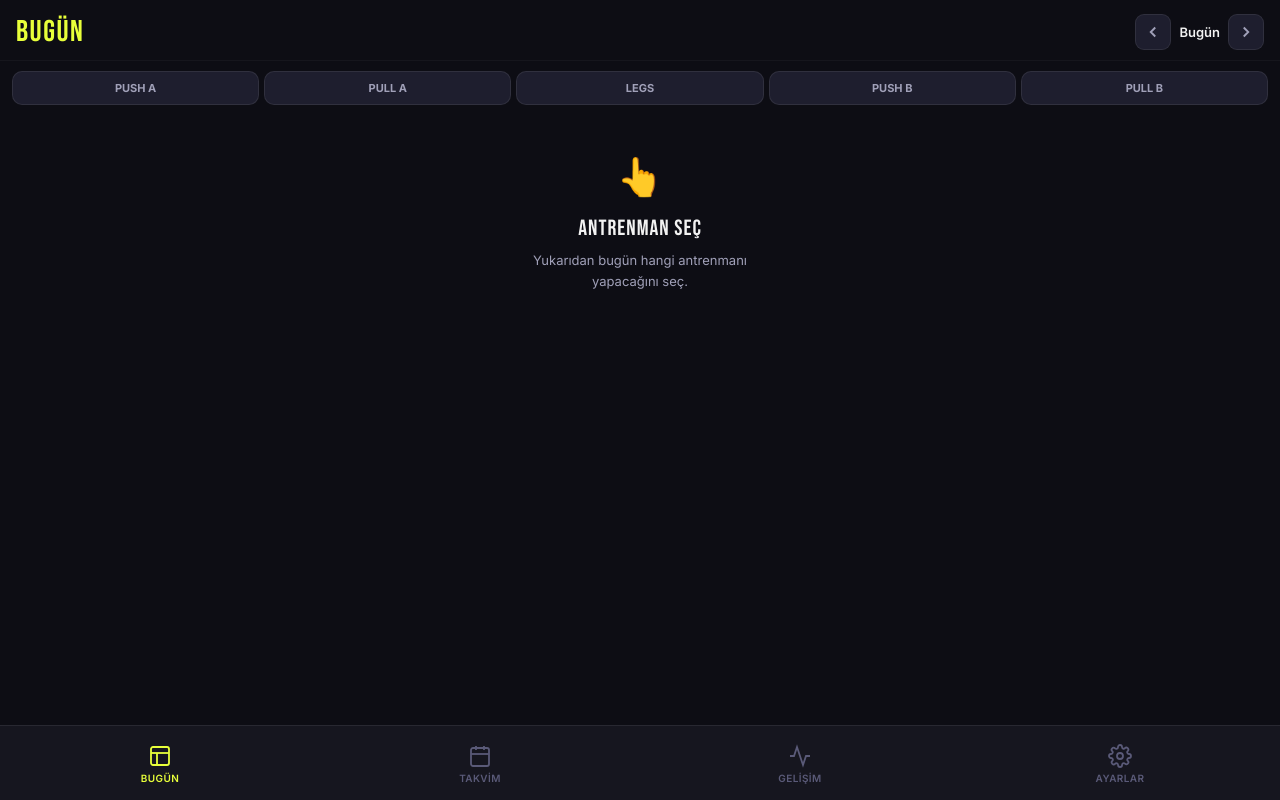
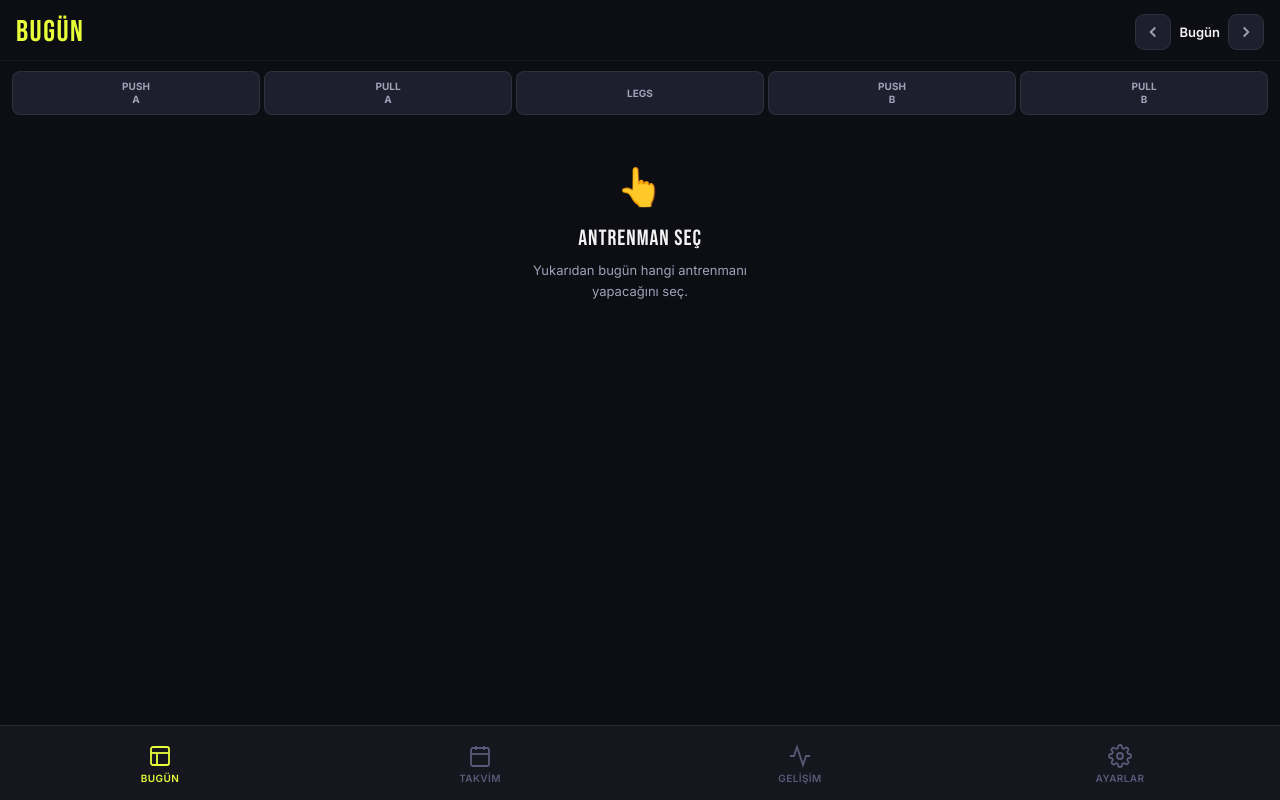
Before and after one commit to muhammedbasegmez/gymtracker, a plain HTML site: page index.html in a window 1280 px wide. Drawn offline with Linux system fonts and the light colour scheme.

Commit message:
Update index.html

```diff
--- a/index.html
+++ b/index.html
@@ -97,15 +97,24 @@ body{
 .day-selector{
   display:grid;
   grid-template-columns:repeat(5,1fr);
-  gap:5px;
+  gap:4px;
   padding:10px 12px 0;
+  width:100%;
 }
 .day-sel-btn{
-  padding:9px 4px;border-radius:10px;border:1px solid var(--border);
-  background:var(--card2);color:var(--text2);
-  font-size:11px;font-weight:700;font-family:'Inter',sans-serif;
-  cursor:pointer;white-space:nowrap;transition:all .15s;
+  padding:8px 2px;
+  border-radius:8px;
+  border:1px solid var(--border);
+  background:var(--card2);
+  color:var(--text2);
+  font-size:10px;
+  font-weight:700;
+  font-family:'Inter',sans-serif;
+  cursor:pointer;
+  transition:all .15s;
   text-align:center;
+  width:100%;
+  line-height:1.3;
 }
 .day-sel-btn.active-push{background:var(--orange-dim);color:var(--orange);border-color:var(--orange-border);}
 .day-sel-btn.active-pull{background:rgba(167,139,250,.14);color:var(--purple);border-color:rgba(167,139,250,.35);}
@@ -491,10 +500,19 @@ function shiftDate(n) {
 
 function renderDaySelector() {
   const row = document.getElementById('daySelectorRow');
+  // Kısa etiketler — iPhone 11'de 5 buton yan yana sığsın
+  const shortNames = {
+    push_a: 'PUSH<br>A',
+    pull_a: 'PULL<br>A',
+    legs:   'LEGS',
+    push_b: 'PUSH<br>B',
+    pull_b: 'PULL<br>B',
+  };
   row.innerHTML = PROGRAM.map((p, i) => {
     const active = selectedProgIdx === i;
     const cls = active ? `day-sel-btn active-${p.type}` : 'day-sel-btn';
-    return `<button class="${cls}" onclick="pickProg(${i})">${p.name}</button>`;
+    const label = shortNames[p.id] || p.name;
+    return `<button class="${cls}" onclick="pickProg(${i})">${label}</button>`;
   }).join('');
 }
 
```
